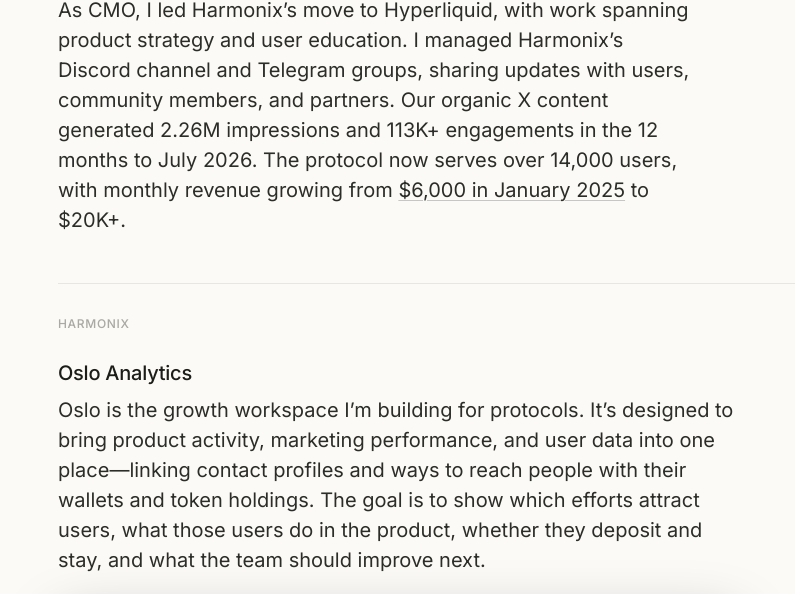
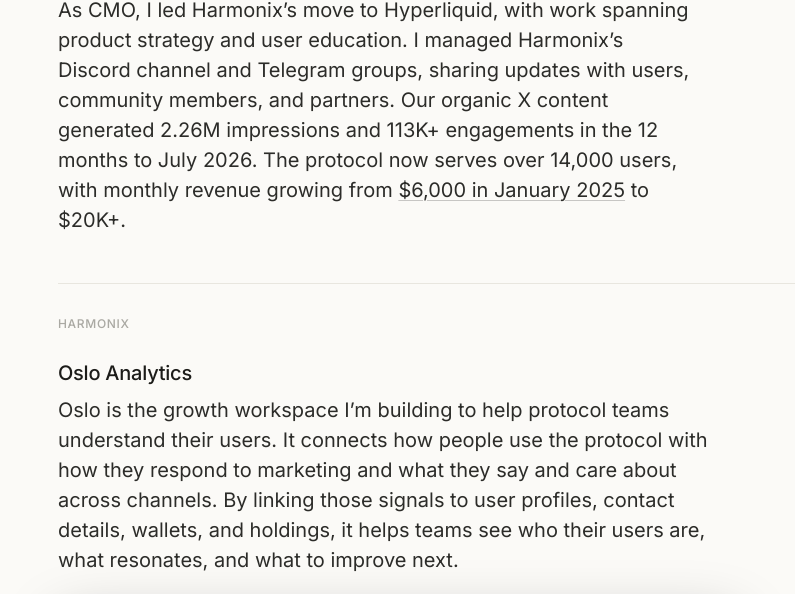
Before and after one commit to Christophorusan/christophorusan.github.io, a plain HTML site: page harmonix-finance.html in a window 1280 px wide. Shown: the part 244-838 px from the top of the page, without its empty margins (202-997 px from the left). Drawn offline with Linux system fonts and the light colour scheme; no server answers.

Commit message:
Center Oslo portfolio copy on user insights

```diff
--- a/harmonix-finance.html
+++ b/harmonix-finance.html
@@ -150,7 +150,7 @@
                   <article class="media-card oslo-analytics">
             <div class="piece-copy">
               <h3 class="piece-title"><a href="https://christophorusan.github.io/oslo-architecture/?view=analytics" target="_blank" rel="noreferrer">Oslo Analytics</a></h3>
-              <p class="piece-note">Oslo is the growth workspace I’m building for protocols. It’s designed to bring product activity, marketing performance, and user data into one place—linking contact profiles and ways to reach people with their wallets and token holdings. The goal is to show which efforts attract users, what those users do in the product, whether they deposit and stay, and what the team should improve next.</p>
+              <p class="piece-note">Oslo is the growth workspace I’m building to help protocol teams understand their users. It connects how people use the protocol with how they respond to marketing and what they say and care about across channels. By linking those signals to user profiles, contact details, wallets, and holdings, it helps teams see who their users are, what resonates, and what to improve next.</p>
             </div>
             <div class="piece-reference">
               <a class="media-link media-frame oslo-flow-link" href="https://christophorusan.github.io/oslo-architecture/?view=analytics" target="_blank" rel="noreferrer" aria-label="Open Oslo analytics view">
```
